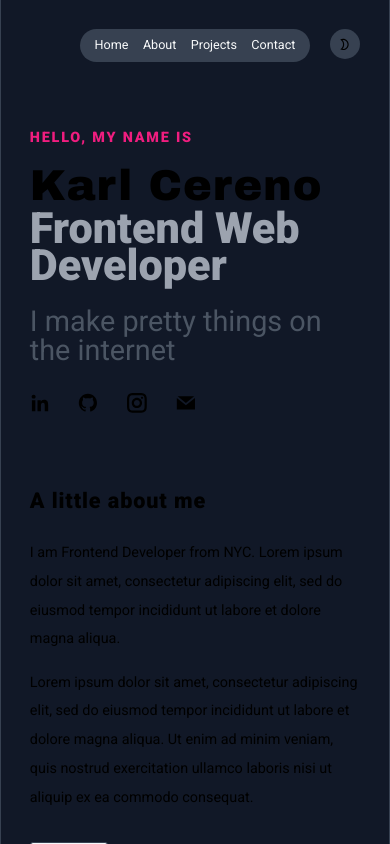
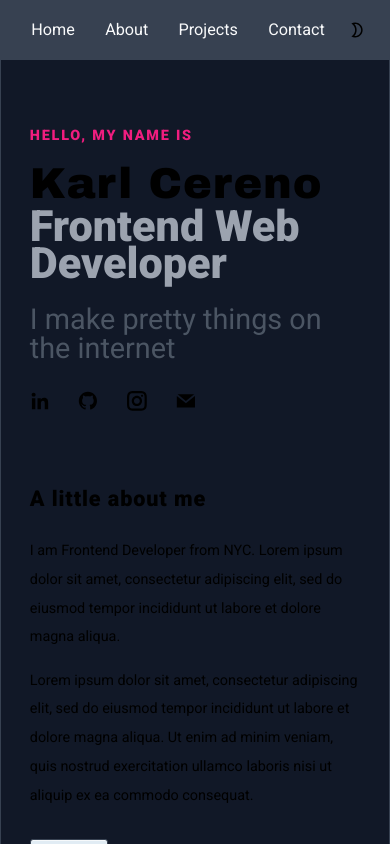
Before and after one commit to kcereno/portfolio-site, a React (Create React App) app: page / in a window 390 px wide. Shown: the top 844 px of the page. Built offline with nearby package versions, Linux system fonts and the light colour scheme.

Commit message:
Finish mobile nav

```diff
--- a/src/sections/Navigation/Navigation.scss
+++ b/src/sections/Navigation/Navigation.scss
@@ -1,6 +1,36 @@
 @use '/src/sass/index' as *;
 
 .nav {
+  &__container {
+    display: grid;
+    grid-template-columns: repeat(3, 1fr);
+    padding-top: ss(md);
+
+    @include media(large-mobile) {
+      grid-template-columns: 1fr;
+      padding-top: 0;
+    }
+  }
+
+  &__links-cell {
+    display: flex;
+    justify-content: center;
+  }
+
+  &__links {
+    display: flex;
+    justify-content: space-between;
+    align-items: center;
+    border-radius: 9999px;
+
+    @include media(large-mobile) {
+      width: 100%;
+      justify-content: space-evenly;
+      border-radius: 0px;
+      height: 60px;
+    }
+  }
+
   &__link {
     font-size: 1.4rem;
     font-family: $secondary-font;
@@ -17,14 +47,36 @@
     &:hover {
       color: $color-gray-5;
     }
+
+    @include media(large-mobile) {
+      font-size: 1.8rem;
+    }
+  }
+
+  &__link-theme {
+    display: none;
+
+    @include media(large-mobile) {
+      display: block;
+    }
+  }
+
+  &__theme-icon {
+    @include icon-size(2rem);
   }
 }
 
 .theme-icon {
+  &__cell {
+    @include media(large-mobile) {
+      display: none;
+    }
+  }
   @include icon-size(2.1rem);
   justify-self: end;
   transition: all 0.3s;
   padding: 0.3rem;
+  display: inline;
 
   &:hover {
     cursor: pointer;
--- a/src/sections/Navigation/Navigation.tsx
+++ b/src/sections/Navigation/Navigation.tsx
@@ -8,10 +8,10 @@ interface Props {
 
 function Navigation({ darkMode, toggleDarkMode }: Props) {
   return (
-    <div className="nav grid grid-cols-3 pt-md">
+    <div className="nav__container">
       <div>{/* Used to help alignment purposes */}</div>
-      <div className="flex-center-x">
-        <div className="nav__links inline-block bg-gray-700 p-xxs rounded-full ">
+      <div className="nav__links-cell">
+        <div className="nav__links  bg-gray-700 p-xxs">
           <a className="nav__link  mx-xxs" href="/">
             Home
           </a>
@@ -24,6 +24,19 @@ function Navigation({ darkMode, toggleDarkMode }: Props) {
           <a className="nav__link mx-xxs" href="/">
             Contact
           </a>
+          <div className="nav__link-theme">
+            {darkMode ? (
+              <MdOutlineModeNight
+                className="nav__theme-icon"
+                onClick={toggleDarkMode}
+              />
+            ) : (
+              <MdOutlineLightMode
+                className="nav__theme-icon"
+                onClick={toggleDarkMode}
+              />
+            )}
+          </div>
         </div>
       </div>
 
```
